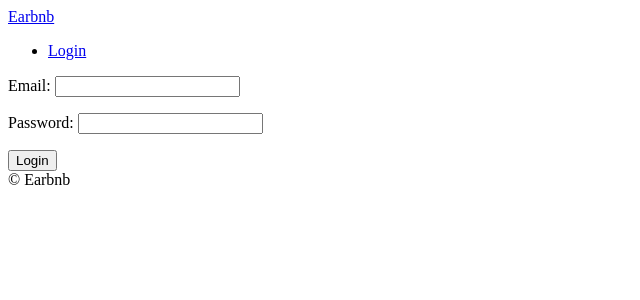
After one commit to wy0353/airbnb-clone, a Django app: page /users/login/ in a window 1280 px wide. The commit adds this page. Shown: the top 300 px of the page, without its empty margins (0-640 px from the left). Run offline with Django 3.2, Linux system fonts and the light colour scheme.

Commit message:
Added user login

```diff
--- a/config/urls.py
+++ b/config/urls.py
@@ -22,6 +22,7 @@ urlpatterns = [
     path('admin/', admin.site.urls),
     path("", include("core.urls", namespace="core")),
     path("rooms/", include("rooms.urls", namespace="rooms")),
+    path("users/", include("users.urls", namespace="users")),
 ]
 
 if settings.DEBUG:
--- a/templates/partials/nav.html
+++ b/templates/partials/nav.html
@@ -1,5 +1,9 @@
 <a href="/">Earbnb</a>
 
 <ul>
-    <li><a href="#">Login</a></li>
+    {% if user.is_authenticated %}
+        <li><a href="{% url 'users:logout' %}">Logout</a></li>
+    {% else %}
+        <li><a href="{% url 'users:login' %}">Login</a></li>
+    {% endif %}
 </ul>
--- /dev/null
+++ b/templates/users/login.html
@@ -0,0 +1,16 @@
+{% extends 'base.html' %}
+
+{% block page_title %}
+    Login
+{% endblock page_title %}
+
+{% block search-bar %}
+{% endblock search-bar %}
+
+{% block contents %}
+    <form action="{% url 'users:login' %}" method="POST">
+        {% csrf_token %}
+        {{form.as_p}}
+        <button>Login</button>
+    </form>
+{% endblock contents %}
--- /dev/null
+++ b/users/forms.py
@@ -0,0 +1,22 @@
+from django import forms
+from . import models as user_models
+
+
+class LoginForm(forms.Form):
+
+    """ Login Form Definition """
+
+    email = forms.EmailField()
+    password = forms.CharField(widget=forms.PasswordInput)
+
+    def clean(self):
+        email = self.cleaned_data.get("email")
+        password = self.cleaned_data.get("password")
+        try:
+            user = user_models.User.objects.get(username=email)
+            if user.check_password(password):
+                return self.cleaned_data
+            else:
+                self.add_error("password", forms.ValidationError("The password is incorrect."))
+        except user_models.User.DoesNotExist:
+            self.add_error("email", forms.ValidationError("The user does not exist."))
--- a/users/urls.py
+++ b/users/urls.py
@@ -1,5 +1,10 @@
 from django.urls import path
+from . import views
+
+
+app_name = "users"
 
 urlpatterns = [
-
+    path("login/", views.UserLoginView.as_view(), name="login"),
+    path("logout/", views.UserLogoutView.as_view(), name="logout"),
 ]
--- a/users/views.py
+++ b/users/views.py
@@ -1,3 +1,33 @@
-from django.shortcuts import render
+from django.views import View
+from django.views.generic import FormView
+from django.contrib.auth.views import LoginView, LogoutView
+from django.shortcuts import render, redirect, reverse
+from django.contrib.auth import authenticate, login
+from django.urls import reverse_lazy
+from . import forms as user_forms
 
-# Create your views here.
+
+class UserLoginView(FormView):
+
+    """ User Login View Definition """
+
+    template_name = "users/login.html"
+    form_class = user_forms.LoginForm
+    success_url = reverse_lazy("core:home")
+
+    def form_valid(self, form):
+        email = form.cleaned_data.get("email")
+        password = form.cleaned_data.get("password")
+        user = authenticate(self.request, username=email, password=password)
+        if user is not None:
+            login(self.request, user)
+            user.email = email
+            user.save()
+        return super().form_valid(form)
+
+
+class UserLogoutView(LogoutView):
+
+    """ User Logout View Definition """
+
+    next_page = reverse_lazy("core:home")
```
